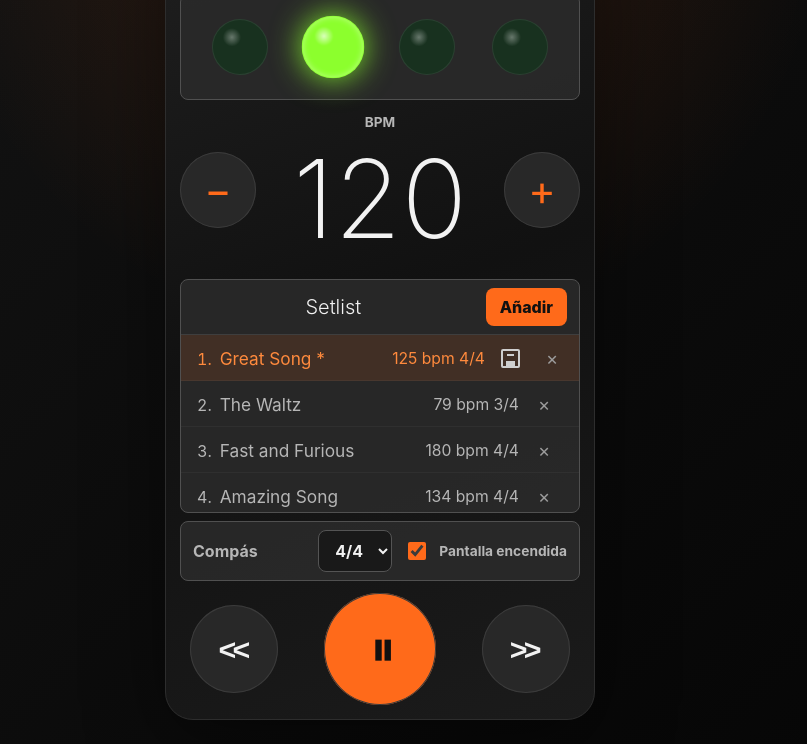
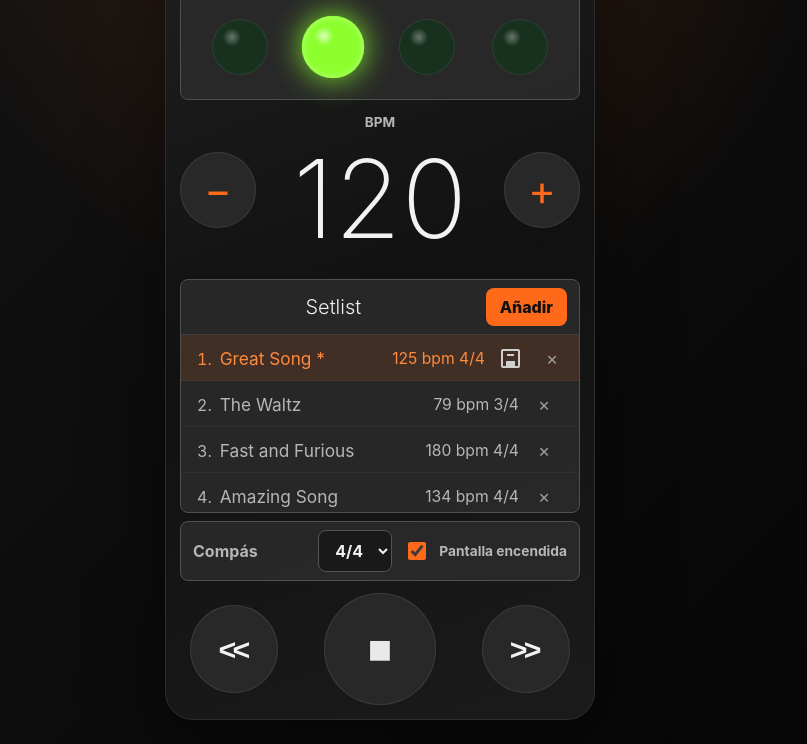
Before and after one commit to enricgmd/WebMetronome, a plain HTML site: page index.html in a window 1280 px wide. Both pictures are taken after a click on the button "Reproducir". Shown: the part 103-847 px from the top of the page, without its empty margins (260-1067 px from the left). Drawn offline with Linux system fonts and the light colour scheme.

Commit message:
Refine metronome playback and beat indicators

```diff
--- a/app.js
+++ b/app.js
@@ -18,7 +18,8 @@ const bpmInput = document.querySelector("#bpmInput");
 const meterSelect = document.querySelector("#meterSelect");
 const wakeControl = document.querySelector("#wakeControl");
 const wakeLockInput = document.querySelector("#wakeLockInput");
-const leds = [...document.querySelectorAll(".led")];
+const ledRow = document.querySelector("#ledRow");
+let leds = [];
 const playButton = document.querySelector("#playButton");
 const muteButton = document.querySelector("#muteButton");
 const previousButton = document.querySelector("#previousButton");
@@ -34,6 +35,7 @@ const songMeterInput = document.querySelector("#songMeterInput");
 
 syncControls();
 syncWakeLockSupport();
+renderLeds();
 renderSongs();
 registerServiceWorker();
 
@@ -63,6 +65,7 @@ bpmInput.addEventListener("keydown", (event) => {
 meterSelect.addEventListener("change", () => {
   state.meter = Number(meterSelect.value);
   currentBeat = 0;
+  renderLeds();
   clearLeds();
   saveState();
   renderSongs();
@@ -123,11 +126,14 @@ function togglePlayback() {
   start();
 }
 
-function start() {
+async function start() {
   audioContext = audioContext || new AudioContext();
+  await audioContext.resume();
   state.playing = true;
   appShell.classList.add("is-playing");
-  playButton.textContent = "⏸";
+  playButton.classList.add("stop-symbol");
+  playButton.textContent = "■";
+  playButton.setAttribute("aria-label", "Detener");
   currentBeat = 0;
   tick();
   timerId = window.setInterval(tick, beatDurationMs());
@@ -137,7 +143,9 @@ function start() {
 function stop() {
   state.playing = false;
   appShell.classList.remove("is-playing");
+  playButton.classList.remove("stop-symbol");
   playButton.textContent = "▶";
+  playButton.setAttribute("aria-label", "Reproducir");
   window.clearInterval(timerId);
   timerId = null;
   currentBeat = 0;
@@ -160,6 +168,18 @@ function pulseLed(beat) {
   led.classList.add(beat === 0 ? "accent" : "active");
 }
 
+function renderLeds() {
+  ledRow.innerHTML = "";
+  ledRow.style.setProperty("--beat-count", state.meter);
+  leds = Array.from({ length: state.meter }, (_, index) => {
+    const led = document.createElement("span");
+    led.className = "led";
+    led.setAttribute("aria-label", `Pulso ${index + 1}`);
+    ledRow.append(led);
+    return led;
+  });
+}
+
 function clearLeds() {
   leds.forEach((led) => led.classList.remove("active", "accent"));
 }
@@ -167,18 +187,33 @@ function clearLeds() {
 function playClick(accent) {
   const ctx = audioContext;
   const now = ctx.currentTime;
-  const oscillator = ctx.createOscillator();
-  const gain = ctx.createGain();
+  const output = ctx.createGain();
+  const filter = ctx.createBiquadFilter();
+  const oscA = ctx.createOscillator();
+  const oscB = ctx.createOscillator();
 
-  oscillator.type = "sine";
-  oscillator.frequency.setValueAtTime(accent ? 1420 : 930, now);
-  gain.gain.setValueAtTime(accent ? 0.44 : 0.25, now);
-  gain.gain.exponentialRampToValueAtTime(0.001, now + 0.055);
+  output.gain.setValueAtTime(0.0001, now);
+  output.gain.exponentialRampToValueAtTime(accent ? 0.95 : 0.68, now + 0.004);
+  output.gain.exponentialRampToValueAtTime(0.001, now + (accent ? 0.13 : 0.09));
 
-  oscillator.connect(gain);
-  gain.connect(ctx.destination);
-  oscillator.start(now);
-  oscillator.stop(now + 0.06);
+  filter.type = "bandpass";
+  filter.frequency.setValueAtTime(accent ? 1850 : 1550, now);
+  filter.Q.setValueAtTime(7, now);
+
+  oscA.type = "square";
+  oscB.type = "square";
+  oscA.frequency.setValueAtTime(accent ? 760 : 620, now);
+  oscB.frequency.setValueAtTime(accent ? 1160 : 930, now);
+
+  oscA.connect(filter);
+  oscB.connect(filter);
+  filter.connect(output);
+  output.connect(ctx.destination);
+
+  oscA.start(now);
+  oscB.start(now);
+  oscA.stop(now + 0.14);
+  oscB.stop(now + 0.14);
 }
 
 function setTempo(value, options = {}) {
@@ -217,6 +252,7 @@ function applySong(index) {
   state.meter = song.meter;
   currentBeat = 0;
   syncControls();
+  renderLeds();
   restartTimer();
   clearLeds();
   saveState();
--- a/styles.css
+++ b/styles.css
@@ -99,9 +99,10 @@ button {
 
 .led-row {
   display: grid;
-  grid-template-columns: repeat(4, minmax(38px, 1fr));
+  grid-template-columns: repeat(var(--beat-count, 4), minmax(38px, 1fr));
   gap: 16px;
   align-items: center;
+  justify-items: center;
 }
 
 .led {
@@ -408,9 +409,14 @@ select,
   padding: 0 0 0 0.12em;
 }
 
+.play-button.stop-symbol {
+  padding: 0;
+  font-size: 2.55rem;
+}
+
 .is-playing .play-button {
-  background: var(--accent);
-  color: #111;
+  background: #282828;
+  color: #e9e9e9;
 }
 
 @media (max-width: 430px) {
@@ -523,4 +529,8 @@ select,
     height: 78px;
     font-size: 2.55rem;
   }
+
+  .play-button.stop-symbol {
+    font-size: 2.05rem;
+  }
 }
--- a/sw.js
+++ b/sw.js
@@ -1,4 +1,4 @@
-const cacheName = "web-metronome-v1";
+const cacheName = "web-metronome-v2";
 const appShell = [
   "./",
   "./index.html",
```
